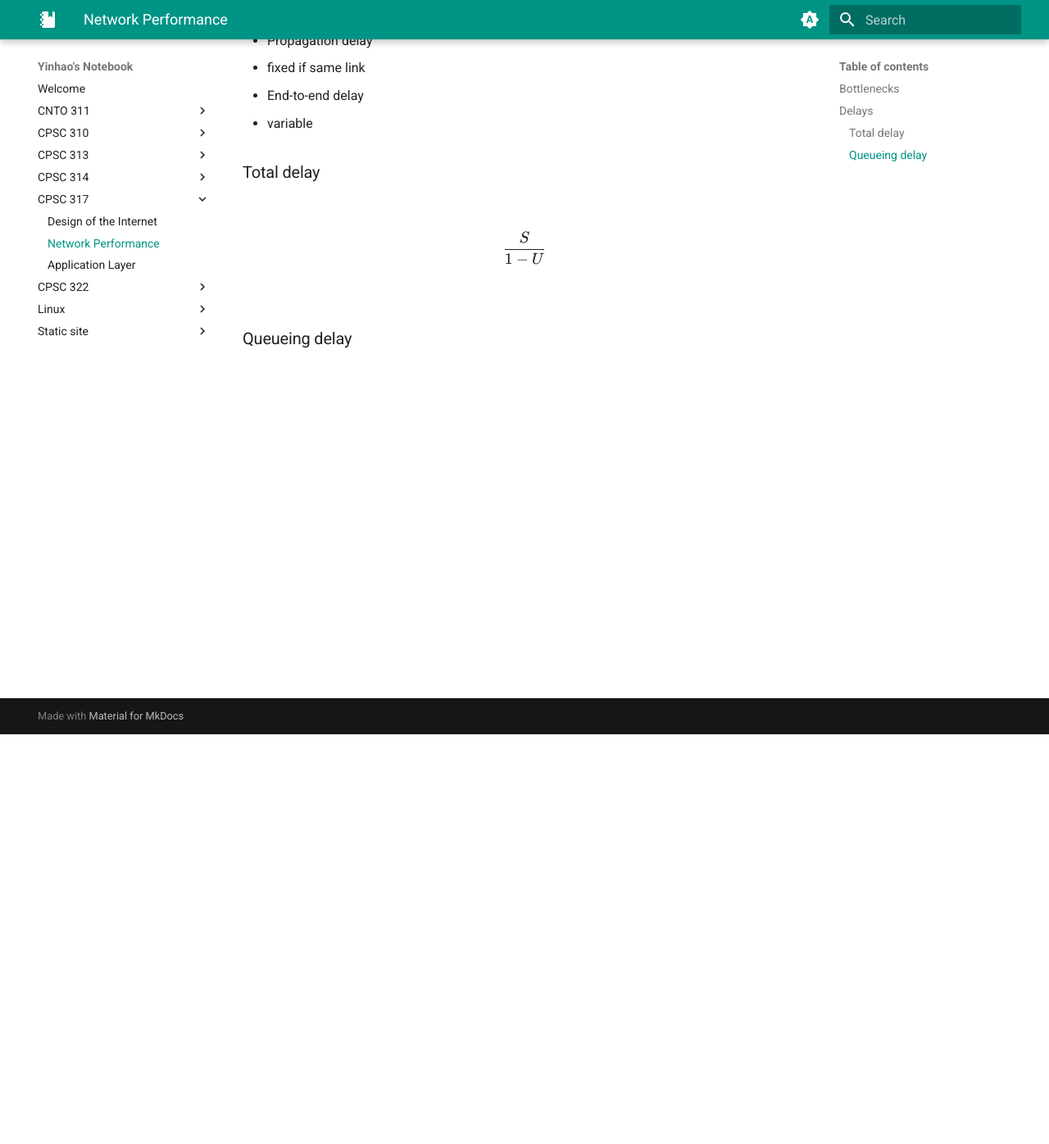
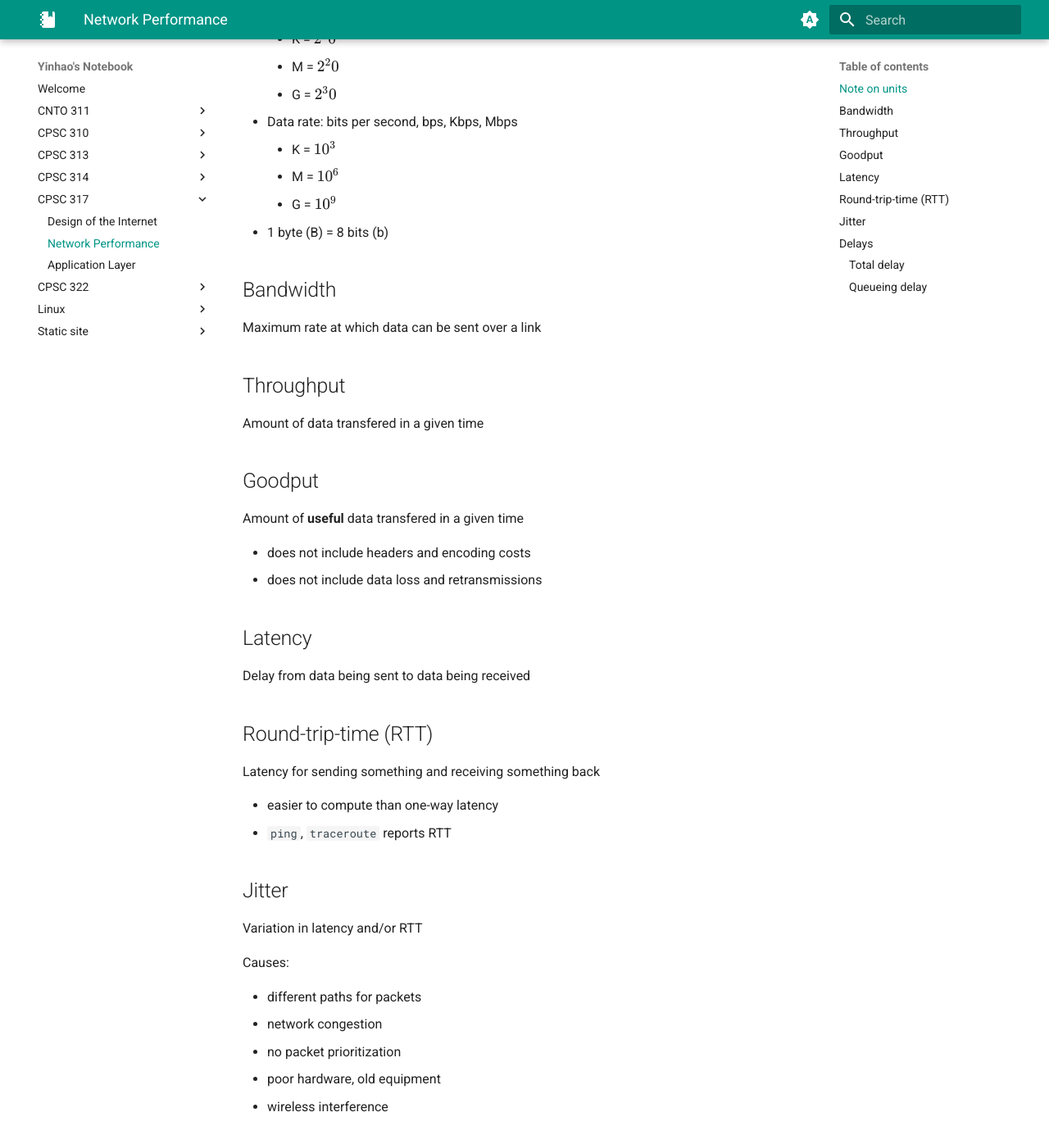
Before and after one commit to yinhao-f/notes, an MkDocs documentation site: the page built from docs/CPSC-317/2-network-performance.md, in a window 1280 px wide and 1400 px high, scrolled down 504 px. Shown: the top 1396 px of the window at 82% size. Built offline with MkDocs 1.6.1 and Material for MkDocs 9.7.7, drawn with Linux system fonts in a browser that asks for light colours; some of the changed text lies outside the part shown.

Commit message:
cpsc317 notes

```diff
--- a/docs/CPSC-317/2-network-performance.md
+++ b/docs/CPSC-317/2-network-performance.md
@@ -1,8 +1,63 @@
 # Network Performance
 
-## Bottlenecks
+Metrics
 
+- bandwidth
+- throughput
+- goodput
+- latency
+- round-trip-time
+- jitter
 
+## Note on units
+
+- Data size: bytes, B, KB, MB, GB
+    - K = $2^10$
+    - M = $2^20$
+    - G = $2^30$
+- Data rate: bits per second, bps, Kbps, Mbps
+    - K = $10^3$
+    - M = $10^6$
+    - G = $10^9$
+- 1 byte (B) = 8 bits (b)
+
+## Bandwidth
+
+Maximum rate at which data can be sent over a link
+
+## Throughput
+
+Amount of data transfered in a given time
+
+## Goodput
+
+Amount of **useful** data transfered in a given time
+
+- does not include headers and encoding costs
+- does not include data loss and retransmissions
+
+## Latency
+
+Delay from data being sent to data being received
+
+## Round-trip-time (RTT)
+
+Latency for sending something and receiving something back
+
+- easier to compute than one-way latency
+- `ping`, `traceroute` reports RTT
+
+## Jitter
+
+Variation in latency and/or RTT
+
+Causes:
+
+- different paths for packets
+- network congestion
+- no packet prioritization
+- poor hardware, old equipment
+- wireless interference
 
 ## Delays
 
```
